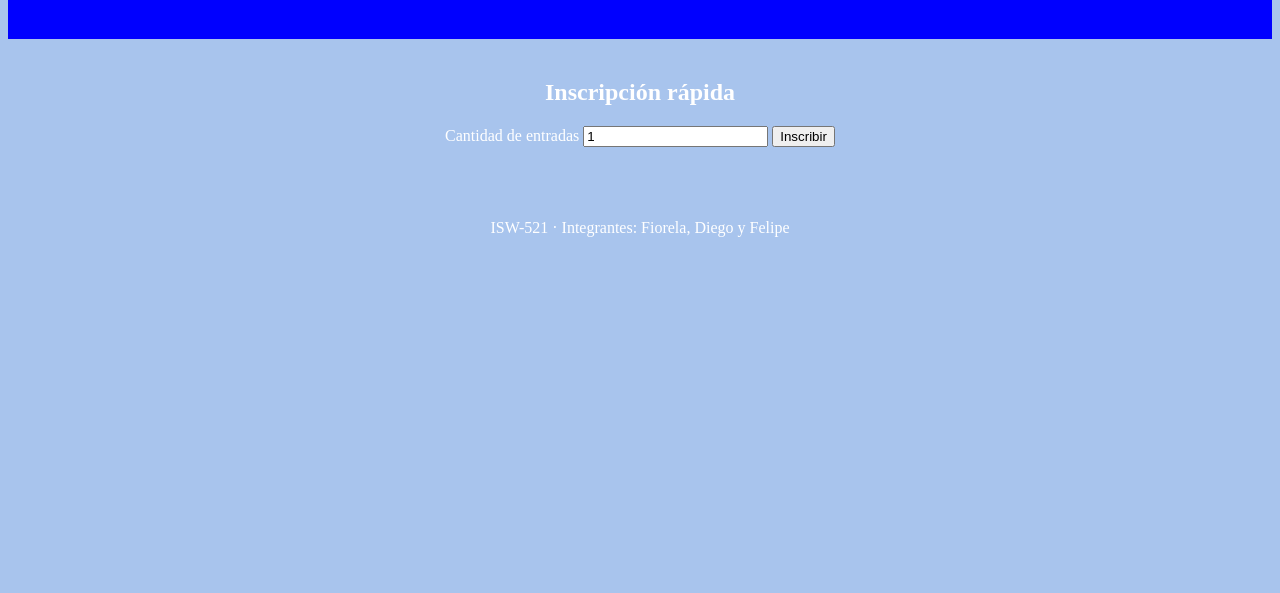
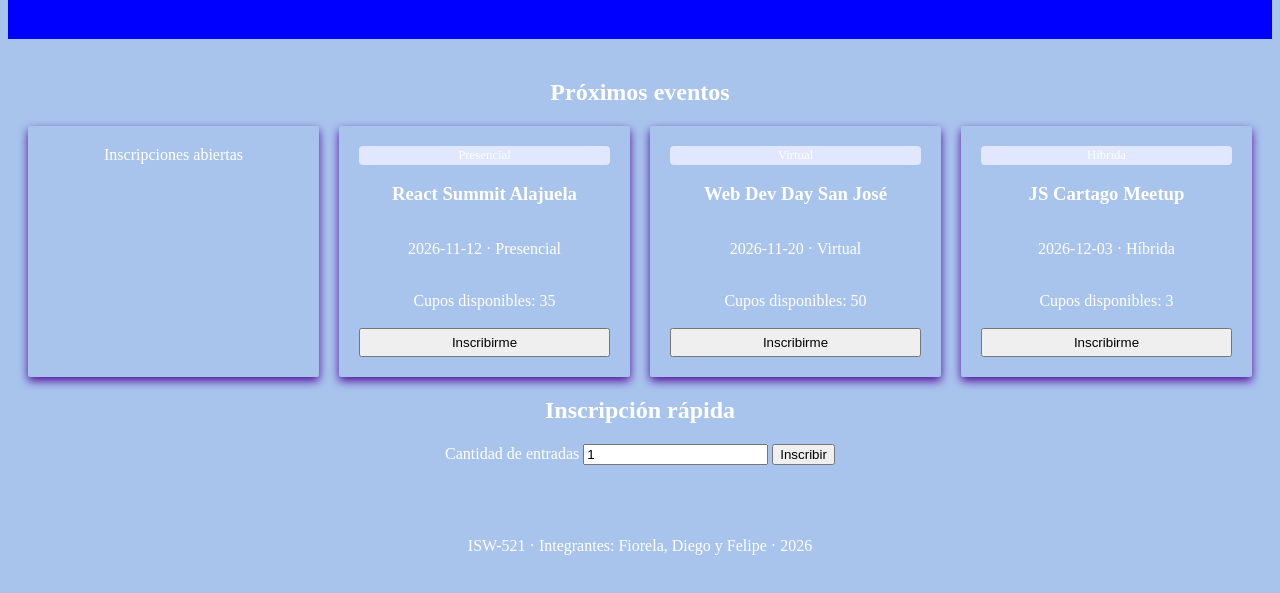
Before and after one commit to diegoava2920/Trabajo-Grupal-Equipo-4, a plain HTML site: page index.html in a window 1280 px wide. Shown: the part 89-682 px from the top of the page. Drawn offline with Linux system fonts and the light colour scheme.

Commit message:
feat: implementación de estructura js y uso de DOM

```diff
--- a/css/styles.css
+++ b/css/styles.css
@@ -82,6 +82,14 @@ button:disabled{
     cursor: not-allowed;
 }
 
+.modalidad{
+    display: inline-block;
+    padding: 2px 8px;
+    border-radius: 4px;
+    background: #e0e7ff;
+    font-size: 0.8em;
+}
+
 @media screen and (max-width: 600px) {
     .container{
         display: grid;
--- a/js/app.js
+++ b/js/app.js
@@ -0,0 +1,59 @@
+const eventos = [
+  { id: 1, nombre: "React Summit Alajuela", fecha: "2026-11-12", modalidad:
+"Presencial", cupos: 35 },
+  { id: 2, nombre: "Web Dev Day San José", fecha: "2026-11-20", modalidad: "Virtual",
+cupos: 50 },
+  { id: 3, nombre: "JS Cartago Meetup", fecha: "2026-12-03", modalidad: "Híbrida",
+cupos: 3 }
+];
+
+const contenedor = document.querySelector("#eventos");
+
+function crearTarjeta(evento) {
+  const tarjeta = document.createElement("article");
+  tarjeta.classList.add("card");
+  tarjeta.setAttribute("data-id", evento.id);
+
+  const titulo = document.createElement("h3");
+  titulo.textContent = evento.nombre;
+
+  const detalle = document.createElement("p");
+  detalle.textContent = `${evento.fecha} · ${evento.modalidad}`;
+
+  const cupos = document.createElement("p");
+  cupos.classList.add("cupos");
+  cupos.textContent = `Cupos disponibles: ${evento.cupos}`;
+
+  const boton = document.createElement("button");
+  boton.classList.add("btn-inscribir");
+  boton.textContent = "Inscribirme";
+  tarjeta.appendChild(titulo);
+  tarjeta.appendChild(detalle);
+  tarjeta.appendChild(cupos);
+  tarjeta.appendChild(boton);
+  tarjeta.insertAdjacentHTML("afterbegin", `<span class="modalidad">${evento.modalidad}</span>`);
+  return tarjeta;
+}
+
+function renderEventos() {
+  contenedor.replaceChildren();
+  eventos.forEach((evento) => contenedor.append(crearTarjeta(evento)));
+}
+
+renderEventos();
+
+const subtitulo = document.createElement("h2");
+subtitulo.textContent = "Próximos eventos";
+contenedor.before(subtitulo);
+
+document.querySelector("#pie").insertAdjacentText("beforeend", ` · ${new Date().getFullYear()}`);
+
+const aviso = document.createElement("article");
+aviso.classList.add("card");
+aviso.textContent = "Inscripciones abiertas";
+contenedor.prepend(aviso);
+
+console.log("Cantidad de hijos:", contenedor.children.length);
+console.log("Primer hijo:", contenedor.firstElementChild);
+console.log("Último hijo:", contenedor.lastElementChild);
+console.log("Hermano anterior del último hijo:", contenedor.lastElementChild.previousElementSibling);
```
